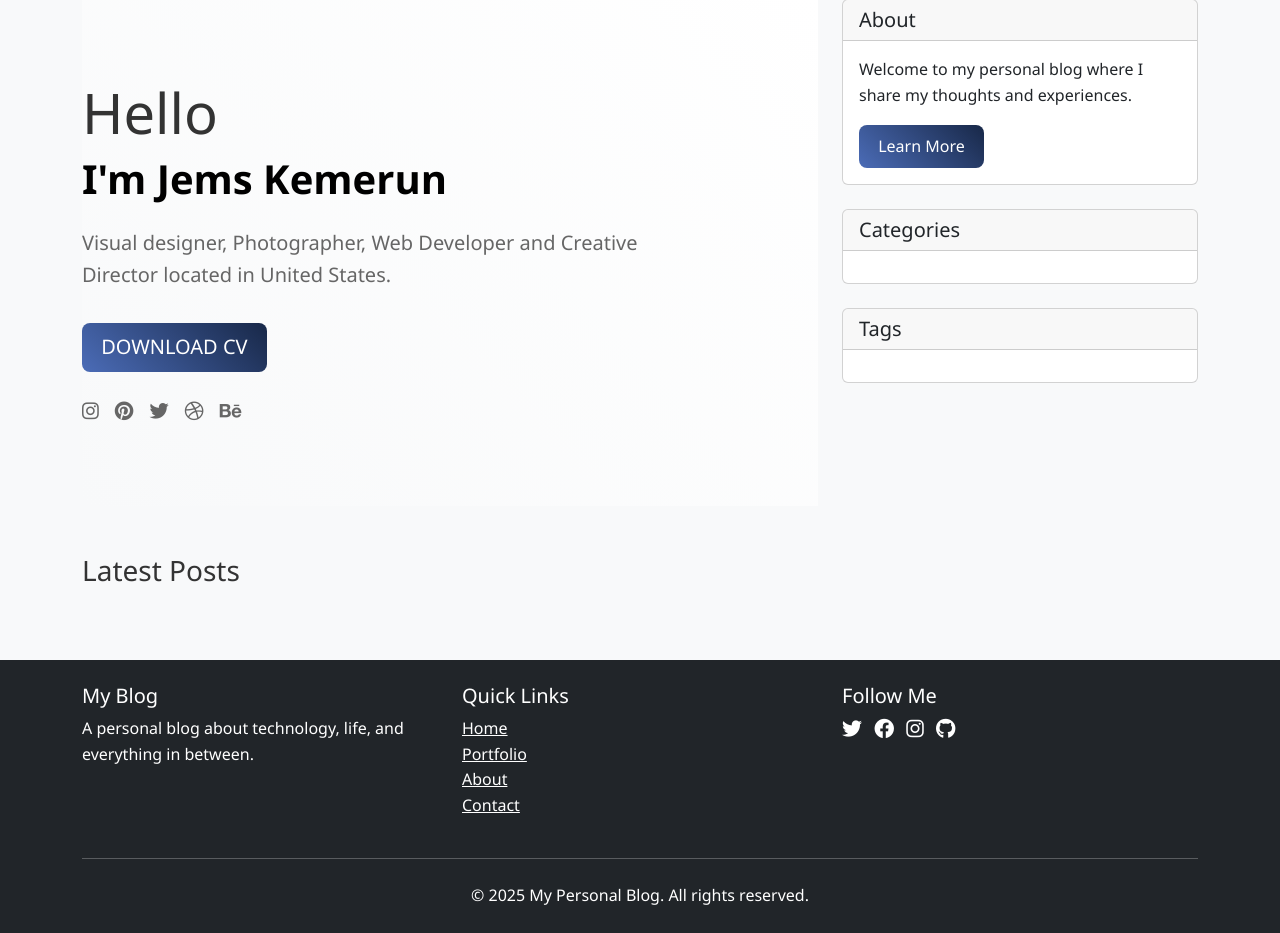
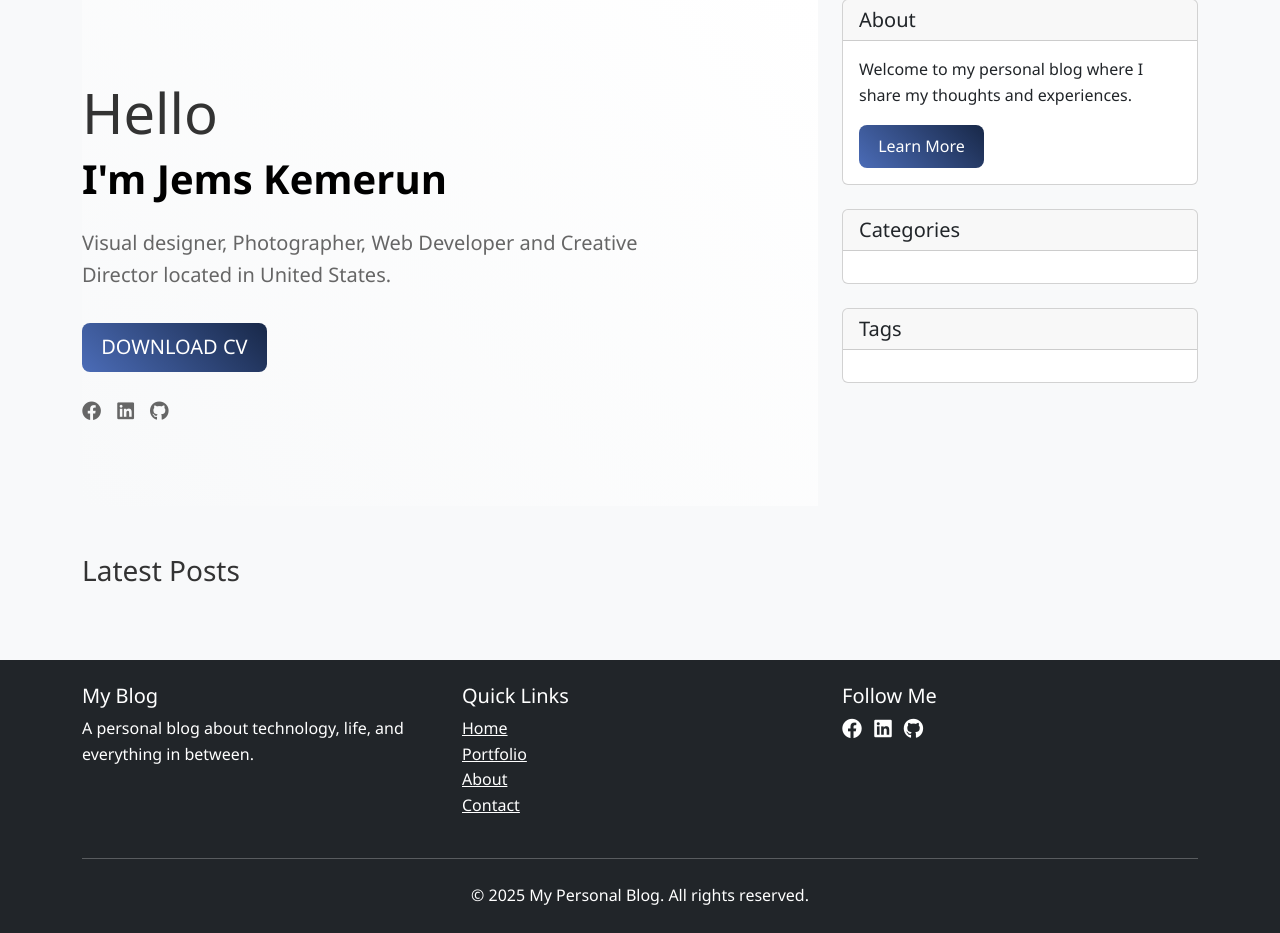
Before and after one commit to wairaguedd/myblog, a Flask app: page / in a window 1280 px wide. Shown: the part 89-1022 px from the top of the page. Run offline with Flask 3, Linux system fonts and the light colour scheme; data that the repository does not hold is empty.

Commit message:
Assistant checkpoint: Updated social media links to Facebook, LinkedIn and GitHub
Assistant generated file changes:
- templates/index.html: Update social media links in hero section
- templates/base.html: Update social media links in footer

---

User prompt:

update the social media handles to be facebook, linkedin and Github

Replit-Commit-Author: Assistant
Replit-Commit-Session-Id: 896a6046-b921-4b8a-b14e-ab6909bde2d6

```diff
--- a/templates/base.html
+++ b/templates/base.html
@@ -168,9 +168,8 @@
                 <div class="col-md-4">
                     <h5>Follow Me</h5>
                     <div class="social-icons">
-                        <a href="#" class="text-white me-2"><i class="fab fa-twitter fa-lg"></i></a>
                         <a href="#" class="text-white me-2"><i class="fab fa-facebook fa-lg"></i></a>
-                        <a href="#" class="text-white me-2"><i class="fab fa-instagram fa-lg"></i></a>
+                        <a href="#" class="text-white me-2"><i class="fab fa-linkedin fa-lg"></i></a>
                         <a href="#" class="text-white me-2"><i class="fab fa-github fa-lg"></i></a>
                     </div>
                 </div>
--- a/templates/index.html
+++ b/templates/index.html
@@ -11,11 +11,9 @@
     <a href="#" class="btn btn-primary btn-lg">DOWNLOAD CV</a>
 
     <div class="social-links mt-4">
-        <a href="#" class="social-link"><i class="fab fa-instagram"></i></a>
-        <a href="#" class="social-link"><i class="fab fa-pinterest"></i></a>
-        <a href="#" class="social-link"><i class="fab fa-twitter"></i></a>
-        <a href="#" class="social-link"><i class="fab fa-dribbble"></i></a>
-        <a href="#" class="social-link"><i class="fab fa-behance"></i></a>
+        <a href="#" class="social-link"><i class="fab fa-facebook"></i></a>
+        <a href="#" class="social-link"><i class="fab fa-linkedin"></i></a>
+        <a href="#" class="social-link"><i class="fab fa-github"></i></a>
     </div>
 </div>
 
```
